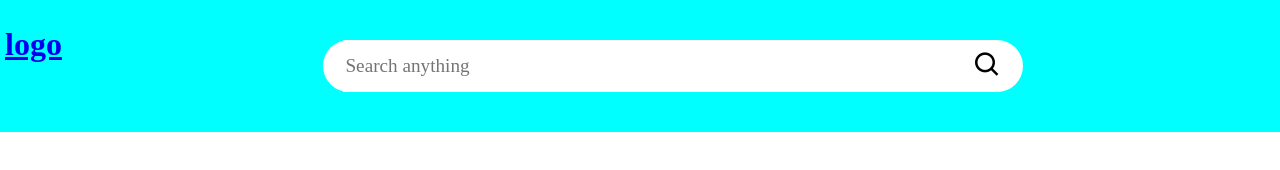
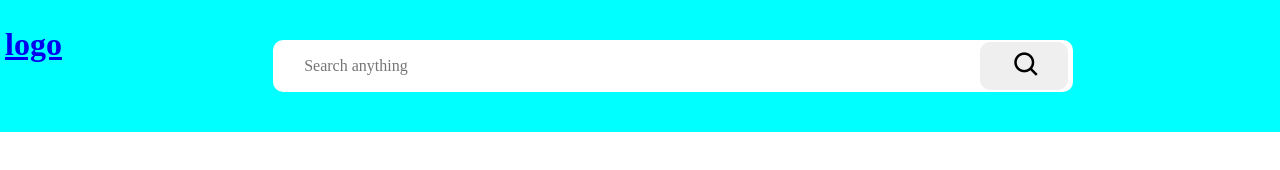
Before and after one commit to User876056/FED_Mokesell_website, a plain HTML site: page index.html in a window 1280 px wide. Drawn offline with nearby package versions, Linux system fonts and the light colour scheme.

Commit message:
improve search bar

```diff
--- a/index.html
+++ b/index.html
@@ -23,36 +23,39 @@
 
             #search-box{
 
-                width: 700px;
+                width: 800px;
                 margin: 40px auto ;
                 background-color: white;
-                border-radius: 30px;
+                border-radius: 10px;
+
 
 
             }
             #row{
                 display: flex;
                 align-items: center;
-                padding: 0px 20px;
+                padding: 0px 5px;
+
+
             }
             #input-box{
                 flex: 1;
                 height:50px;
-                font-size: larger;
                 border: none;
                 outline: none;
-
+                margin: 0  3%;
 
             }
             #row button{
-                background: transparent;
+                padding: 1% 4%;
                 border: 0;
                 outline: 0;
+                border-radius: 10px;
+                cursor: pointer;
             }
             .bx-search{
                 width: 25px;
                 font-size: 30px;
-                cursor: pointer;
             }
         </style>
     </head>
@@ -78,6 +81,8 @@
         </header>
         <main>
 
+
+
         </main>
         <footer>
 
```
